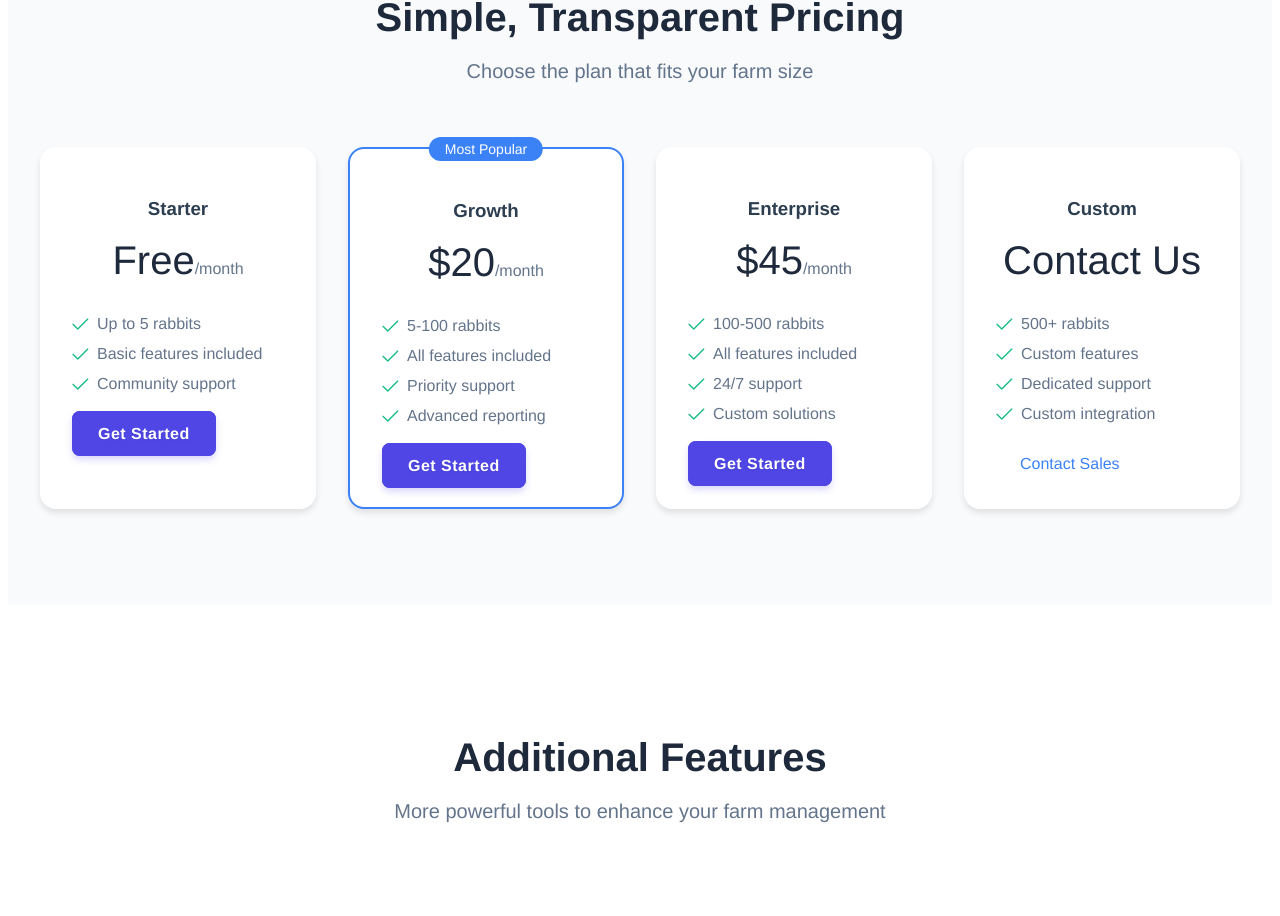
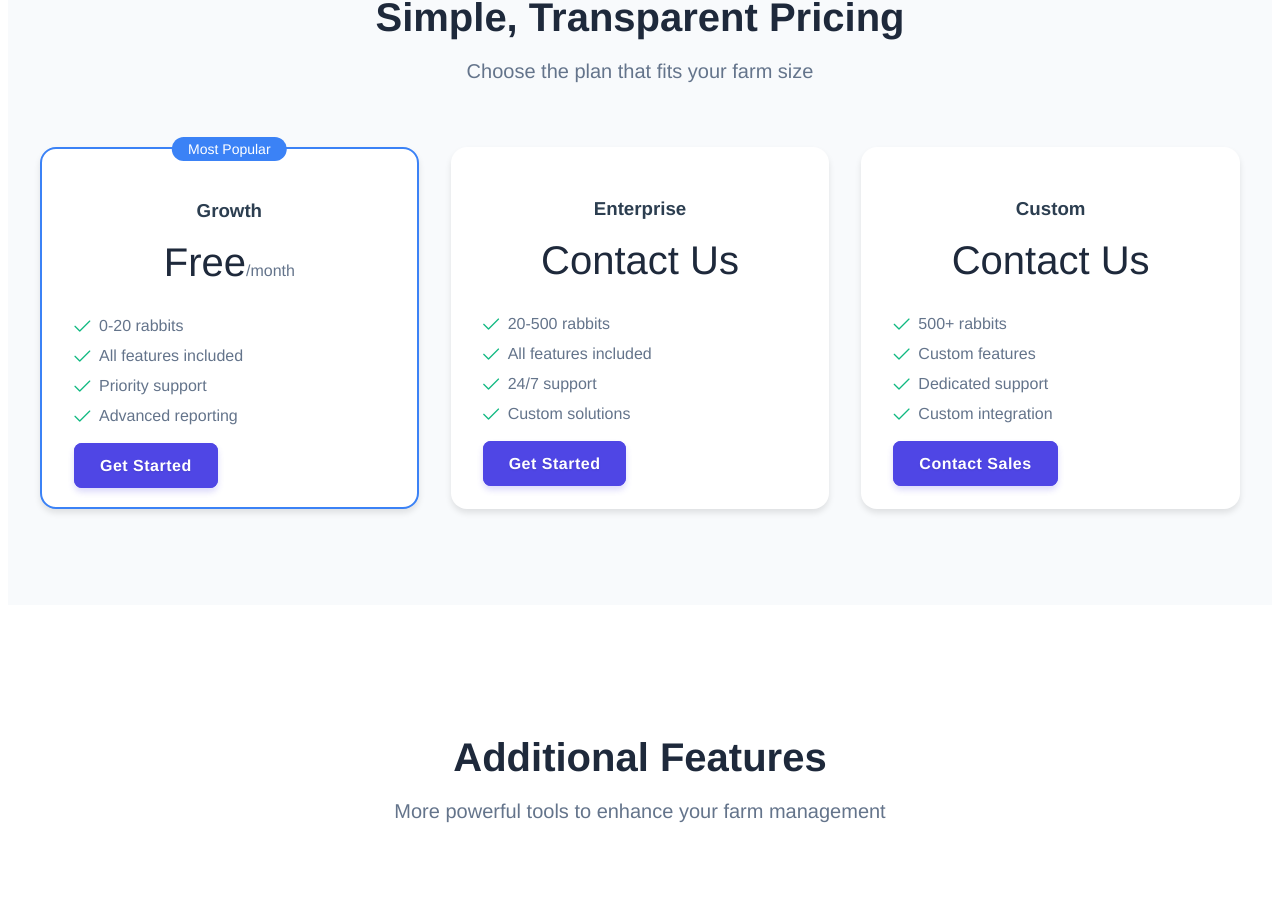
Before and after one commit to gmugando/3ru_AI_Rabbit_Management_System, a Vue app: page / in a window 1280 px wide. Shown: the part 1886-2802 px from the top of the page. Built offline with nearby package versions, Linux system fonts and the light colour scheme; no server answers.

Commit message:
Refactor pricing plans on LandingPage.vue
- Removed the 'Starter' plan and updated the 'Growth' plan to be free for 0-20 rabbits.
- Adjusted the 'Enterprise' plan to reflect a contact-based pricing model for 20-500 rabbits.
- Updated the contact email for sales inquiries.

```diff
--- a/src/views/landing/LandingPage.vue
+++ b/src/views/landing/LandingPage.vue
@@ -135,34 +135,19 @@
         <p>Choose the plan that fits your farm size</p>
       </div>
       <div class="pricing-grid">
-        <div class="pricing-card">
+
+
+        <div class="pricing-card popular">
+          <div class="popular-badge">Most Popular</div>
           <div class="pricing-header">
-            <h3>Starter</h3>
+            <h3>Growth</h3>
             <div class="price">
               <span class="amount">Free</span>
               <span class="period">/month</span>
             </div>
           </div>
           <ul class="pricing-features">
-            <li><i class="pi pi-check"></i> Up to 5 rabbits</li>
-            <li><i class="pi pi-check"></i> Basic features included</li>
-            <li><i class="pi pi-check"></i> Community support</li>
-          </ul>
-          <router-link to="/register" class="btn-primary">Get Started</router-link>
-        </div>
-
-        <div class="pricing-card popular">
-          <div class="popular-badge">Most Popular</div>
-          <div class="pricing-header">
-            <h3>Growth</h3>
-            <div class="price">
-              <span class="currency">$</span>
-              <span class="amount">20</span>
-              <span class="period">/month</span>
-            </div>
-          </div>
-          <ul class="pricing-features">
-            <li><i class="pi pi-check"></i> 5-100 rabbits</li>
+            <li><i class="pi pi-check"></i> 0-20 rabbits</li>
             <li><i class="pi pi-check"></i> All features included</li>
             <li><i class="pi pi-check"></i> Priority support</li>
             <li><i class="pi pi-check"></i> Advanced reporting</li>
@@ -174,13 +159,11 @@
           <div class="pricing-header">
             <h3>Enterprise</h3>
             <div class="price">
-              <span class="currency">$</span>
-              <span class="amount">45</span>
-              <span class="period">/month</span>
+              <span class="amount">Contact Us</span>
             </div>
           </div>
           <ul class="pricing-features">
-            <li><i class="pi pi-check"></i> 100-500 rabbits</li>
+            <li><i class="pi pi-check"></i> 20-500 rabbits</li>
             <li><i class="pi pi-check"></i> All features included</li>
             <li><i class="pi pi-check"></i> 24/7 support</li>
             <li><i class="pi pi-check"></i> Custom solutions</li>
@@ -201,7 +184,7 @@
             <li><i class="pi pi-check"></i> Dedicated support</li>
             <li><i class="pi pi-check"></i> Custom integration</li>
           </ul>
-          <a href="mailto:contact@3ru-rms.com" class="btn-secondary">Contact Sales</a>
+          <a href="mailto:sales@3ru-rabbitry.co.za" class="btn-primary">Contact Sales</a>
         </div>
       </div>
     </section>
```
